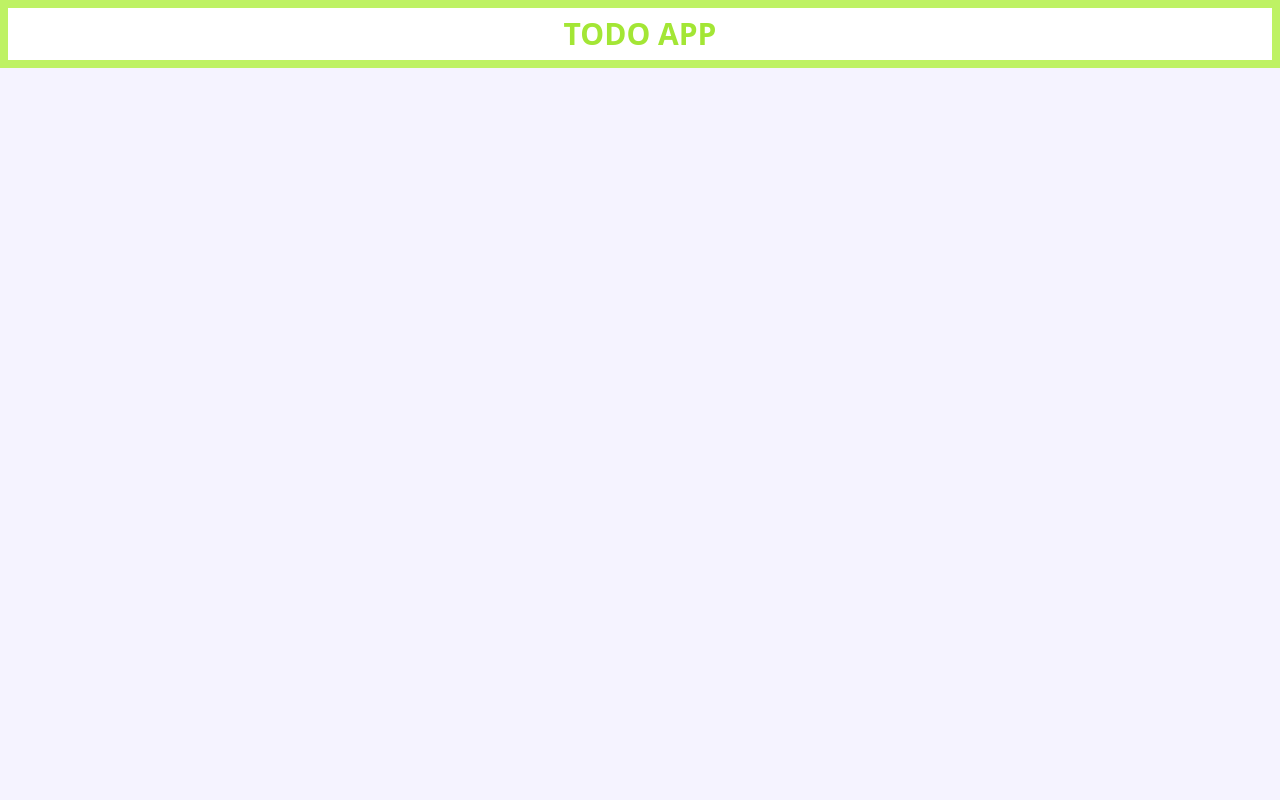
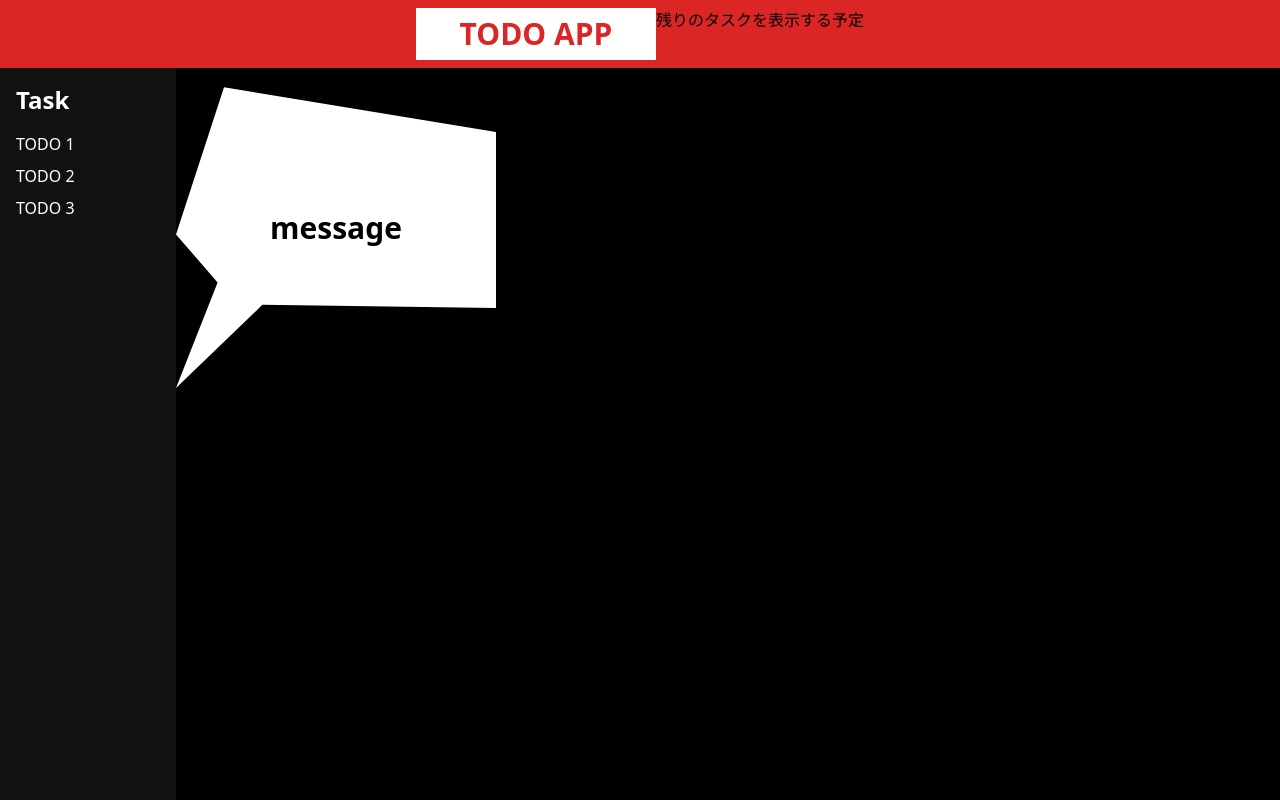
Before and after one commit to scripthropus/TODO_APP, a React app: page / in a window 1280 px wide. Built offline with nearby package versions, Linux system fonts and the light colour scheme; the HTML template or start-up script is replaced by a standard one.

Commit message:
UI を考えた

```diff
--- a/src/App.tsx
+++ b/src/App.tsx
@@ -1,11 +1,24 @@
 import React from 'react';
 import { Header } from './components/Header.tsx'
+import { Sidebar } from './components/Sidebar.tsx'
 import './index.css';
 
 const App = () => {
+  const messageBox = {
+    clipPath: "polygon(15% 6%, 100% 20%, 100% 75%, 27% 74%, 0 100%, 13% 67%, 0 52%)",
+    background: "white",
+    width: "20rem",
+    height: "20rem",
+  }
   return (
-    <div className="h-screen w-screen bg-violet-50">
+    <div className="flex flex-col h-screen w-screen bg-black">
       <Header/>
+      <div className="flex h-screen">
+      <Sidebar/>
+        <div style={messageBox} className="flex justify-center items-center">
+        <div className="text-3xl font-bold ">message</div>
+        </div>
+      </div>
     </div>
   );
 };
--- a/src/components/Header.tsx
+++ b/src/components/Header.tsx
@@ -1,9 +1,12 @@
+import { RemainingTaskList } from './RemainingTaskList.tsx';
+
 export const Header = () => {
     return (
-    <div className="flex bg-lime-300 p-2 w-full justify-center">
-        <div className="bg-white p-2 w-full">
-            <h1 className="text-3xl font-bold text-lime-400 text-center">TODO APP</h1>
+    <div className="flex bg-red-600 p-2 w-full justify-center">
+        <div className="bg-white p-2 w-60">
+            <h1 className="text-3xl font-bold text-red-600 text-center">TODO APP</h1>
         </div>
+        <RemainingTaskList/>
     </div>
     );
 }
--- /dev/null
+++ b/src/components/RemainingTaskList.tsx
@@ -0,0 +1,7 @@
+import React from 'react';
+
+export const RemainingTaskList = () => {
+    return (
+        <h1>残りのタスクを表示する予定</h1>
+    )
+}
--- /dev/null
+++ b/src/components/Sidebar.tsx
@@ -0,0 +1,17 @@
+import React from 'react';
+
+export const Sidebar = () => {
+
+  return (
+    <div className="w-44 text-white p-4" style={{background: "#111111"}}>
+      <h1 className="text-2xl font-bold mb-4">Task</h1>
+      <nav>
+        <ul>
+          <li className="mb-2">TODO 1</li>
+          <li className="mb-2">TODO 2</li>
+          <li className="mb-2">TODO 3</li>
+        </ul>
+      </nav>
+    </div>
+  );
+};
```
